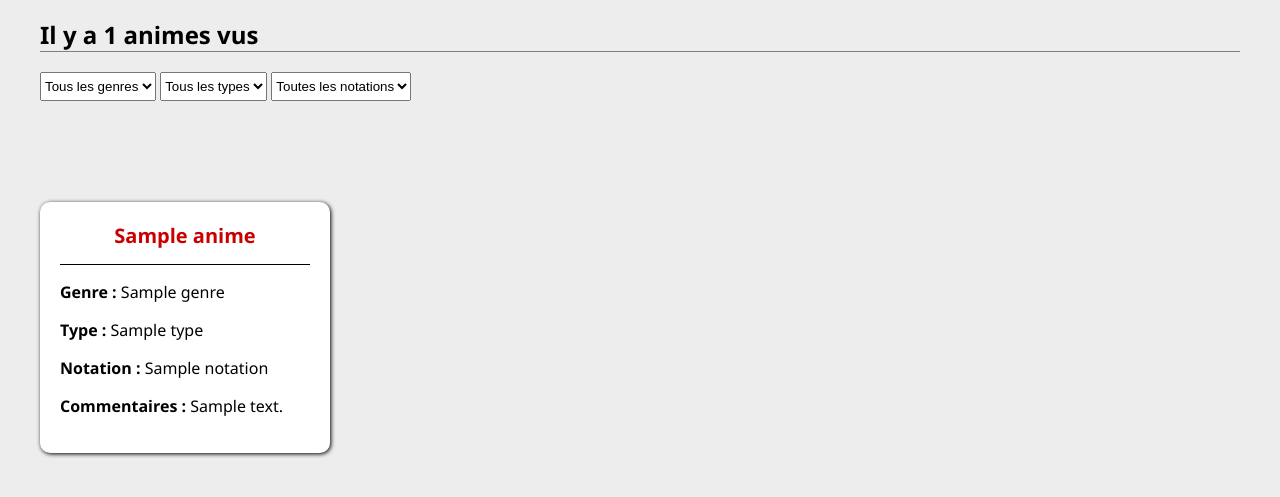
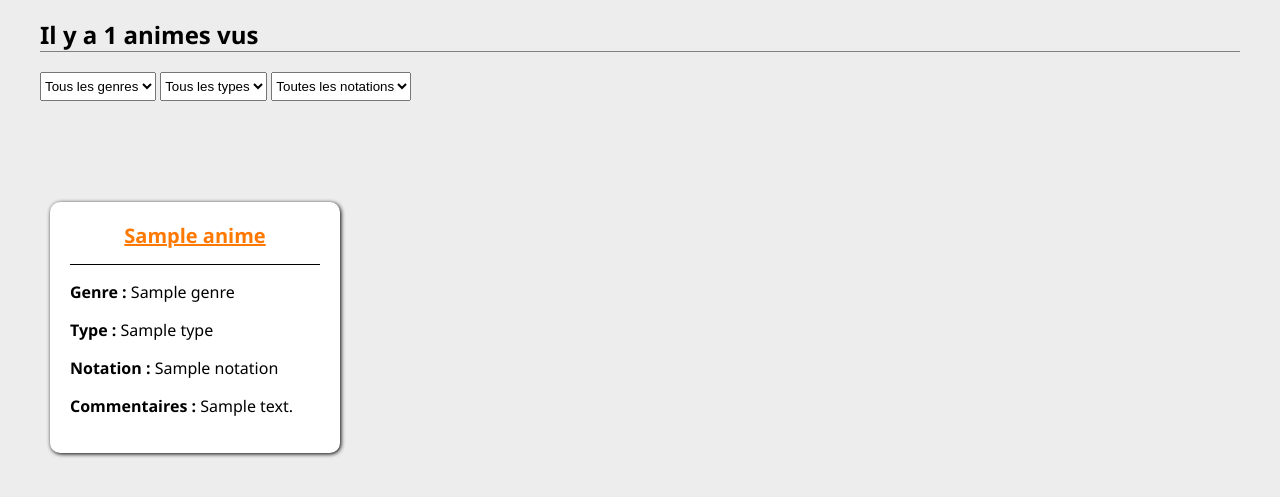
Before and after one commit to melanie-tyburn/animes-review-symfony, a Symfony app: template templates/index.html.twig in a window 1280 px wide. Shown: the part 152-649 px from the top of the page. Run offline with Twig, Linux system fonts and the light colour scheme; the template is opened without the code that fills it: most values are stand-ins (such as "Sample title", 1, 10 or a date in 2020); some libraries are stand-ins or nearby versions.

```diff
--- a/public/scripts.js
+++ b/public/scripts.js
@@ -1,17 +1,21 @@
 $(document).ready(function() {
     $('#genre-filter, #type-filter, #notation-filter').change(function() {
-        var genre = $('#genre-filter').val();
-        var type = $('#type-filter').val();
+        var genre = $('#genre-filter').val().toLowerCase();
+        var type = $('#type-filter').val().toLowerCase();
         var notation = $('#notation-filter').val();
 
         $('.anime').each(function() {
             var animeGenre = $(this).find('.genre').text().toLowerCase();
             var animeType = $(this).find('.type').text().toLowerCase();
             var animeNotation = $(this).find('.notation').text();
-            if (((animeGenre !== genre && genre !== "")) || (animeType !== type && type !== "") || (animeNotation !== notation && notation !== "")) {
-                $('.anime').hide();
+
+            // Logique de filtrage corrigée
+            if ((genre === "" || animeGenre.includes(genre)) &&
+                (type === "" || animeType.includes(type)) &&
+                (notation === "" || animeNotation === notation)) {
+                $(this).show();
             } else {
-                $('.anime').show();
+                $(this).hide();
             }
         });
     });
--- a/public/styles.css
+++ b/public/styles.css
@@ -78,7 +78,11 @@ header a {
     display: flex;
     flex-wrap: wrap;
     width: 100%;
-    justify-content:space-between;
+}
+.anime a {
+    text-align:center;
+    font-weight:bold;
+    font-size:20px;
 }
 .anime {
     width: 250px;
@@ -87,6 +91,7 @@ header a {
     margin-bottom: 20px;
     background-color:white;
     border-radius: 10px;
+    margin-left:10px;
 }
 
 .animes .title {
@@ -96,7 +101,7 @@ header a {
     font-weight: bold;
     border-bottom: 1px solid black;
     padding-bottom: 15px;
-    color: #ca0000;
+    color: #ff7800;
 }
 
 .filters {
--- a/templates/index.html.twig
+++ b/templates/index.html.twig
@@ -35,7 +35,9 @@
         <div class="animes" style="display:flex;">
             {% for anime in animes %}
                 <div class="anime">
-                <p class="title">{{ anime.nom }}</p>
+                <a href="https://www.google.com/search?q={{ anime.nom | url_encode }}" target="_blank">
+                    <p class="title">{{ anime.nom }}</p>
+                </a>
                 <p><strong>Genre :</strong>  <span class="genre">{{ anime.genre }}</span></p>
                 <p><strong>Type :</strong> <span class="type">{{ anime.type }}</span></p>
                 <p><strong>Notation :</strong> <span class="notation">{{ anime.notation }}</span></p>
```
Also changed, not shown: src/Controller/AnimeController.php (+8 -4 lines), templates/ajouter_anime.html.twig (+7 -0 lines), 1 other file.
